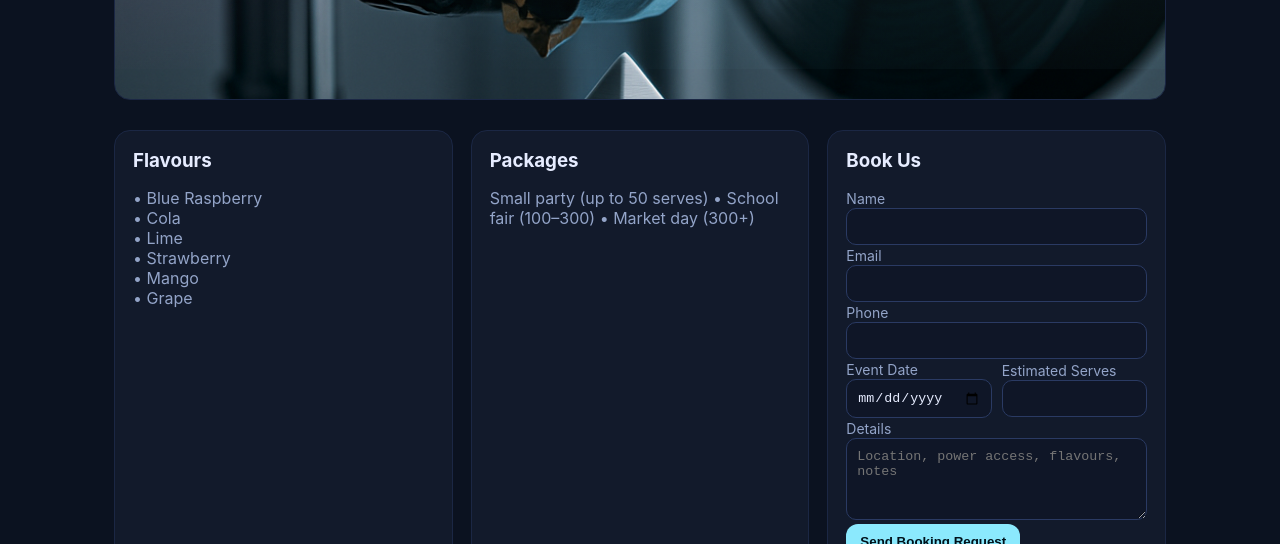
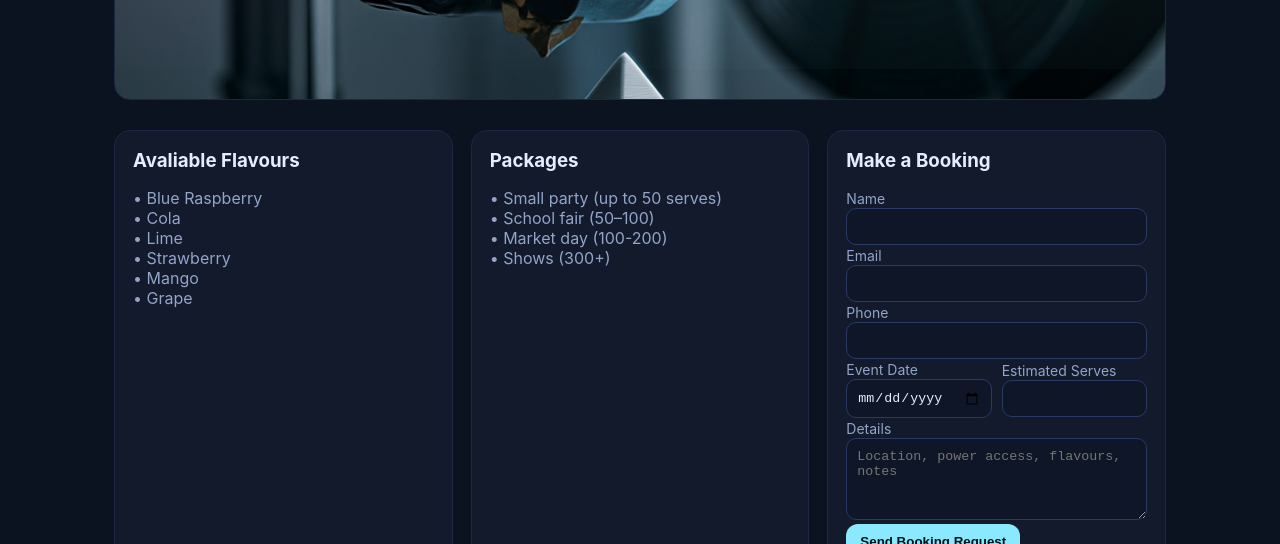
Before and after one commit to i3u5hy/nutt-house, a plain HTML site: page slushies.html in a window 1280 px wide. Shown: the part 256-800 px from the top of the page. Drawn offline with Linux system fonts and the light colour scheme; files whose address does not match are found by name.

Commit message:
Update slushies.html

```diff
--- a/slushies.html
+++ b/slushies.html
@@ -5,9 +5,9 @@
 <header class="hero"><div class="inner"><div class="kicker">Events</div><h2>Creative Slushies</h2>
 <p class="subtitle">Book us for markets, fairs and parties — flavours, packages, gallery & latest posts.</p></div></header>
 <section class="grid">
-  <div class="card"><h3>Flavours</h3><p id="flavours">• Blue Raspberry <br>• Cola <br>• Lime <br>• Strawberry <br>• Mango <br>• Grape</p></div>
-  <div class="card"><h3>Packages</h3><p>Small party (up to 50 serves) • School fair (100–300) • Market day (300+)</p></div>
-  <div class="card"><h3>Book Us</h3>
+  <div class="card"><h3>Avaliable Flavours</h3><p id="flavours">• Blue Raspberry <br>• Cola <br>• Lime <br>• Strawberry <br>• Mango <br>• Grape</p></div>
+  <div class="card"><h3>Packages</h3><p>• Small party (up to 50 serves)  <br>• School fair (50–100) <br>• Market day (100-200) <br>• Shows (300+)</p></div>
+  <div class="card"><h3>Make a Booking</h3>
     <form id="slushiesBookForm">
       <label>Name</label><input name="name" required>
       <label>Email</label><input name="email" type="email" required>
```
